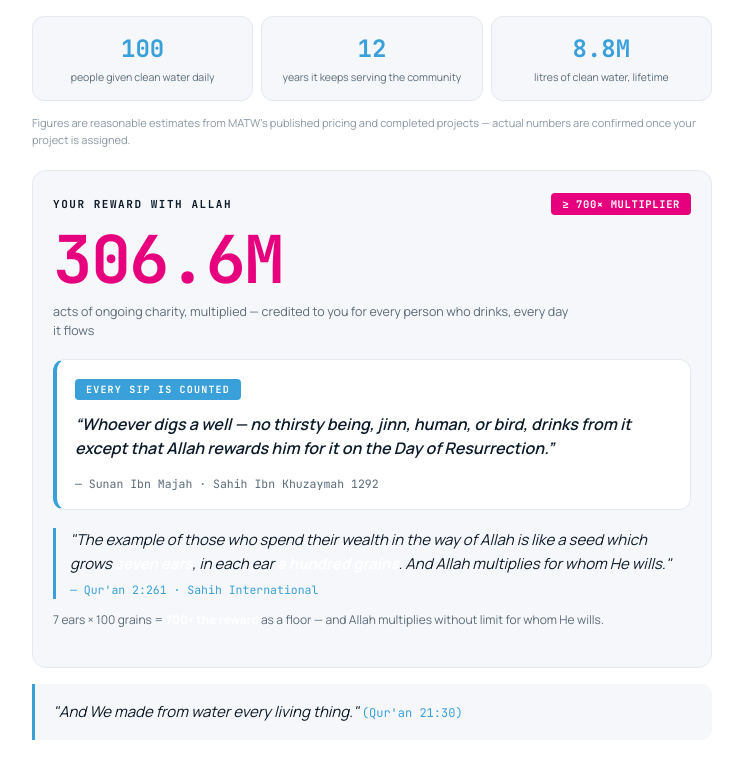
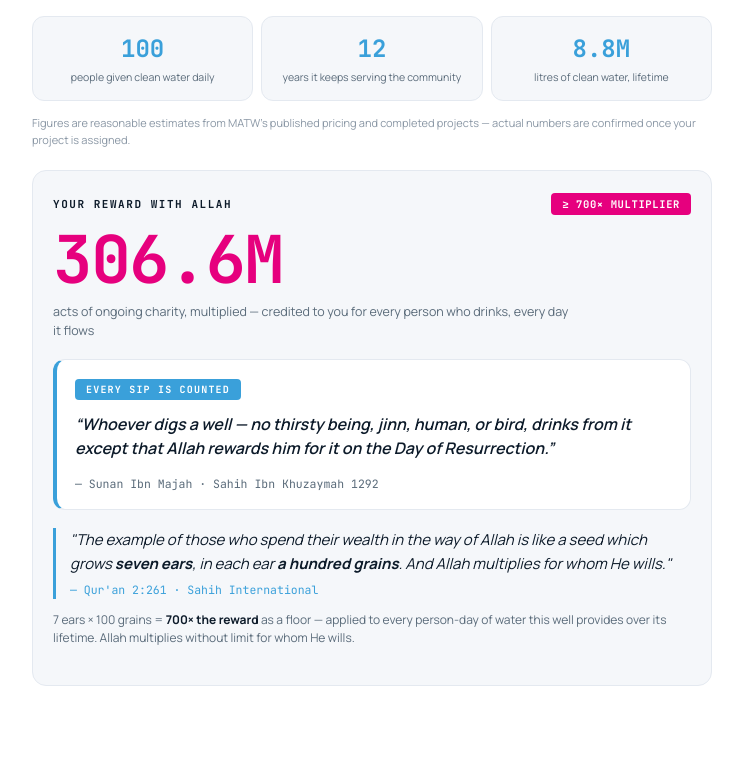
Before and after one commit to 292akhil2929-cmyk/sadaqah-calculator, a Next.js app: page / in a window 1280 px wide. Shown: the part 372-1150 px from the top of the page, without its empty margins (268-1011 px from the left). After the commit the page ends 1122 px from the top, so only its background shows below. Built offline with nearby package versions, Linux system fonts and the light colour scheme.

Commit message:
Keep only one verse (Quran 2:261) tying directly to the reward multiplier math; remove duplicate mode-specific short verse; fix invisible bold text and missing space bugs

```diff
--- a/app/page.jsx
+++ b/app/page.jsx
@@ -69,18 +69,6 @@ const FEATURED = {
     text:
       "Whoever builds a mosque for Allah — even the size of a sandgrouse's nest, or smaller — Allah builds for him a house in Paradise.",
     ref: "Sunan Ibn Majah 738 · Sahih (al-Albani)",
-  },
-};
-
-// Short verse shown right beside the worldly stat, per mode.
-const VERSE = {
-  well: {
-    text: "And We made from water every living thing.",
-    ref: "Qur'an 21:30",
-  },
-  masjid: {
-    text: "The mosques of Allah are only maintained by those who believe in Allah.",
-    ref: "Qur'an 9:18",
   },
 };
 
@@ -165,7 +153,6 @@ export default function DonationImpactCalculator() {
   }
 
   const accent = mode === "well" ? BLUE : PINK;
-  const verse = VERSE[mode];
   const featured = FEATURED[mode];
   const cartUrl = `${DONATE_BASE_URL}?fund=${FUND_SLUG[mode]}&amount=${amount}`;
 
@@ -326,23 +313,18 @@ export default function DonationImpactCalculator() {
           <div style={styles.rewardVerse}>
             <p style={styles.rewardVerseText}>
               "The example of those who spend their wealth in the way of Allah is like a seed
-              which grows <b style={{ color: "#fff" }}>seven ears</b>, in each ear{" "}
-              <b style={{ color: "#fff" }}>a hundred grains</b>. And Allah multiplies for whom
+              which grows <b style={{ color: INK }}>seven ears</b>, in each ear{" "}
+              <b style={{ color: INK }}>a hundred grains</b>. And Allah multiplies for whom
               He wills."
             </p>
             <span style={styles.rewardVerseRef}>— Qur'an 2:261 · Sahih International</span>
           </div>
           <div style={styles.rewardMathNote}>
-            7 ears × 100 grains = <b style={{ color: "#fff" }}>700× the reward</b> as a floor —
-            and Allah multiplies without limit for whom He wills.
+            7 ears × 100 grains = <b style={{ color: INK }}>700× the reward</b> as a floor —
+            applied to every{" "}
+            {mode === "well" ? "person-day of water this well provides" : "prayer prayed inside this masjid"}
+            {" "}over its lifetime. Allah multiplies without limit for whom He wills.
           </div>
-        </div>
-
-        {/* Short worldly verse */}
-        <div style={styles.quoteCard}>
-          <p style={styles.quoteText}>
-            "{verse.text}" <span style={styles.quoteRef}>({verse.ref})</span>
-          </p>
         </div>
       </div>
     </div>
@@ -608,25 +590,4 @@ const styles = {
     fontSize: 11.5,
     color: "#5A6B7A",
   },
-
-  quoteCard: {
-    borderLeft: `3px solid ${BLUE}`,
-    background: "#F5F7FA",
-    borderRadius: "0 10px 10px 0",
-    padding: "16px 18px",
-    marginBottom: 8,
-  },
-  quoteText: {
-    fontSize: 15,
-    lineHeight: 1.6,
-    color: INK,
-    fontStyle: "italic",
-    margin: 0,
-  },
-  quoteRef: {
-    fontFamily: "'JetBrains Mono', monospace",
-    fontSize: 12,
-    color: BLUE,
-    fontStyle: "normal",
-  },
 };
```
